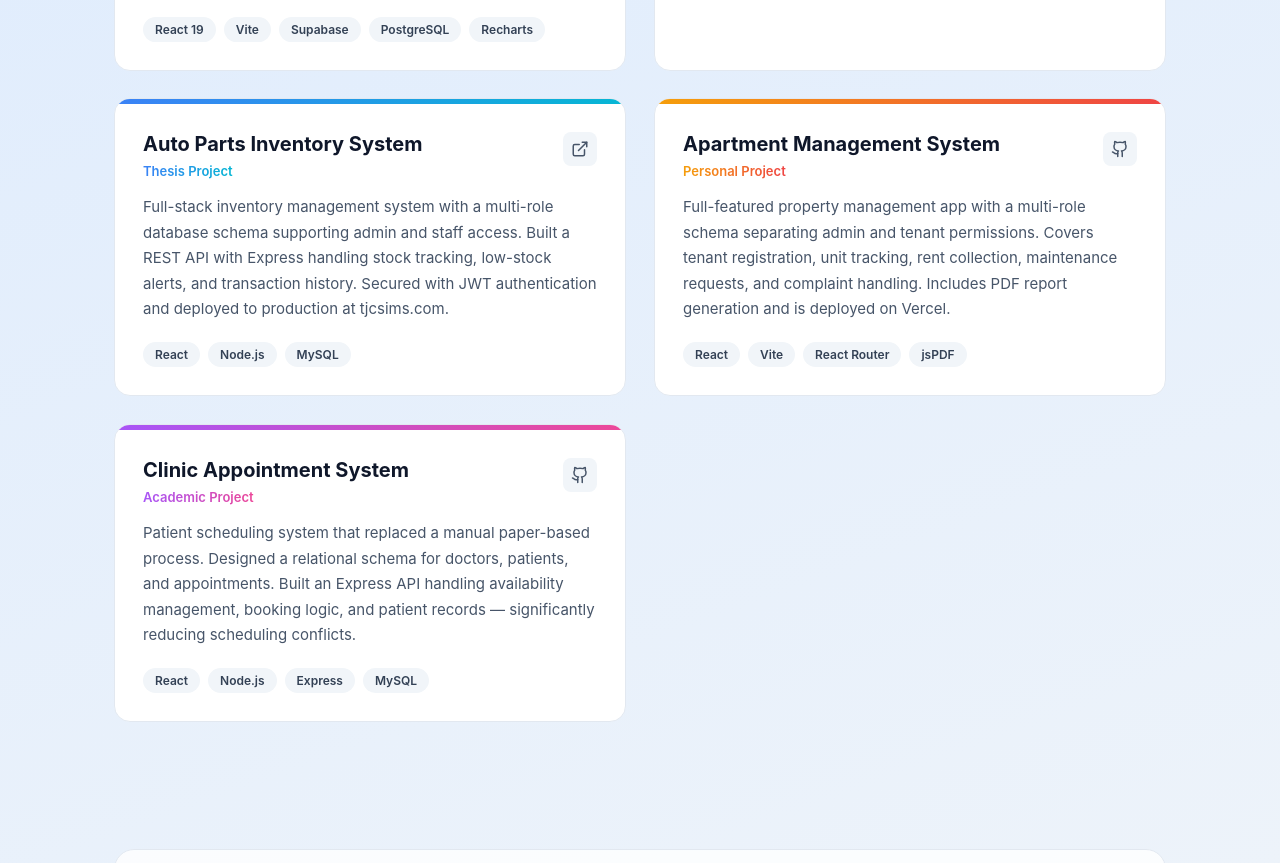
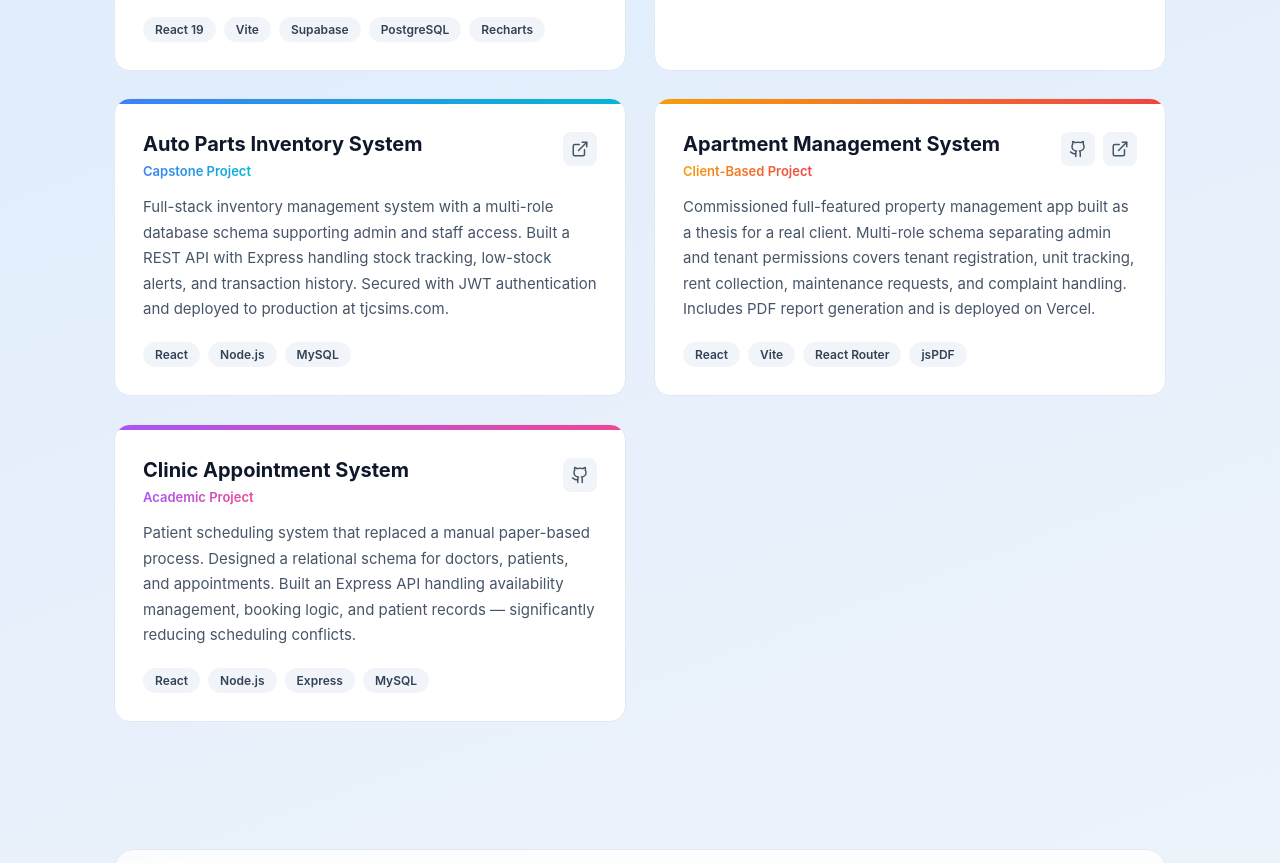
Before and after one commit to kurarenzu007/my-portfolio, a React (Vite) app: page / in a window 1280 px wide. Shown: the part 3180-4043 px from the top of the page. Built offline with nearby package versions, Linux system fonts and the light colour scheme.

Commit message:
updated portfolio

```diff
--- a/src/Portfolio.jsx
+++ b/src/Portfolio.jsx
@@ -94,7 +94,7 @@ const Portfolio = () => {
     },
     {
       title: 'Auto Parts Inventory System',
-      role: 'Thesis Project',
+      role: 'Capstone Project',
       tech: ['React', 'Node.js', 'MySQL'],
       desc: 'Full-stack inventory management system with a multi-role database schema supporting admin and staff access. Built a REST API with Express handling stock tracking, low-stock alerts, and transaction history. Secured with JWT authentication and deployed to production at tjcsims.com.',
       gradient: 'linear-gradient(to right, #3b82f6, #06b6d4)',
@@ -103,11 +103,11 @@ const Portfolio = () => {
     },
     {
       title: 'Apartment Management System',
-      role: 'Personal Project',
+      role: 'Client-Based Project',
       tech: ['React', 'Vite', 'React Router', 'jsPDF'],
-      desc: 'Full-featured property management app with a multi-role schema separating admin and tenant permissions. Covers tenant registration, unit tracking, rent collection, maintenance requests, and complaint handling. Includes PDF report generation and is deployed on Vercel.',
+      desc: 'Commissioned full-featured property management app built as a thesis for a real client. Multi-role schema separating admin and tenant permissions covers tenant registration, unit tracking, rent collection, maintenance requests, and complaint handling. Includes PDF report generation and is deployed on Vercel.',
       gradient: 'linear-gradient(to right, #f59e0b, #ef4444)',
-      link: 'https://github.com/kurarenzu007/jjj-apartment',
+      link: 'https://jjj-apartment.vercel.app',
       github: 'https://github.com/kurarenzu007/jjj-apartment',
     },
     {
```
Also changed, not shown: src/readmeOfClearanceManagementSystemOfSTI.md (deleted).
